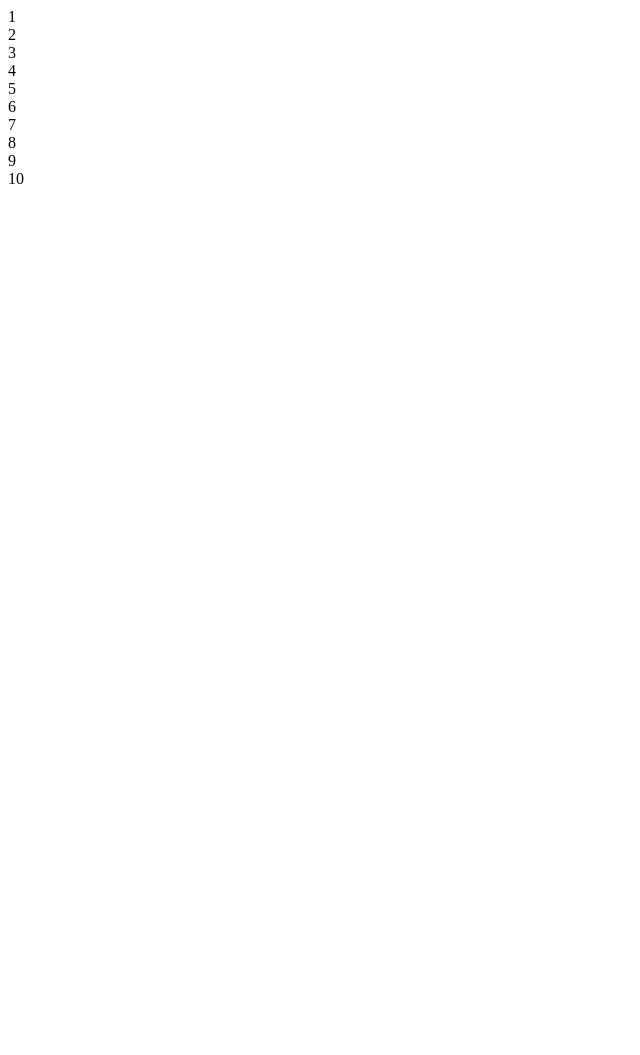
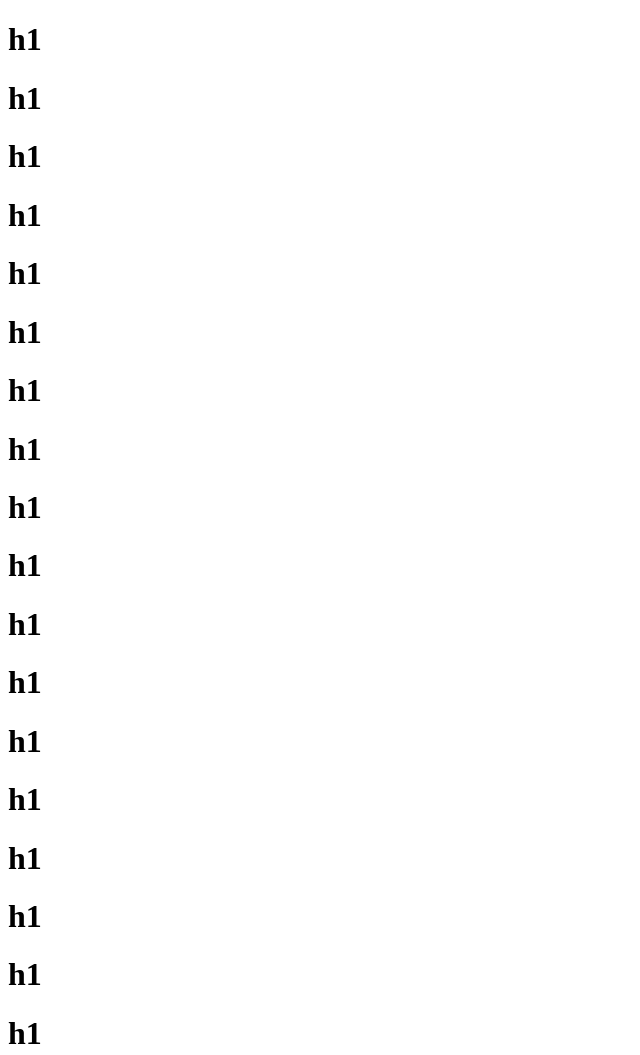
Before and after one commit to Rick-77-2024/JS, a plain HTML site: page hw3/hw3.3/index.html in a window 1280 px wide. Shown: the top 1055 px of the page, without its empty margins (0-640 px from the left). Before the commit the page ends 800 px from the top, so only its background shows below. Drawn offline with Linux system fonts and the light colour scheme.

Commit message:
Add files via upload

```diff
--- a/hw3/hw3.3/index.html
+++ b/hw3/hw3.3/index.html
@@ -5,7 +5,7 @@
     <meta name="viewport"
           content="width=device-width, user-scalable=no, initial-scale=1.0, maximum-scale=1.0, minimum-scale=1.0">
     <meta http-equiv="X-UA-Compatible" content="ie=edge">
-    <title>JS hw3.2</title>
+    <title>JS hw3.3</title>
 </head>
 
 <body>
--- a/hw3/hw3.3/js/main.js
+++ b/hw3/hw3.3/js/main.js
@@ -1,7 +1,7 @@
-// #TYj7ncx
-// - За допомогою циклу for і document.write() вивести 10 блоків div c довільним текстом і індексом всередині
-
-for (let x = 1; x <= 10; x++) {
-
-    document.write('<div>'+ x +'</div>');
+// #uzkt71dp
+// - За допомогою циклу while вивести в документ 20 блоків h1 c довільним текстом всередині.
+let x = 0
+while ( x < 20) {
+    document.write('<h1>h1</h1>');
+    x++;
 }
```
